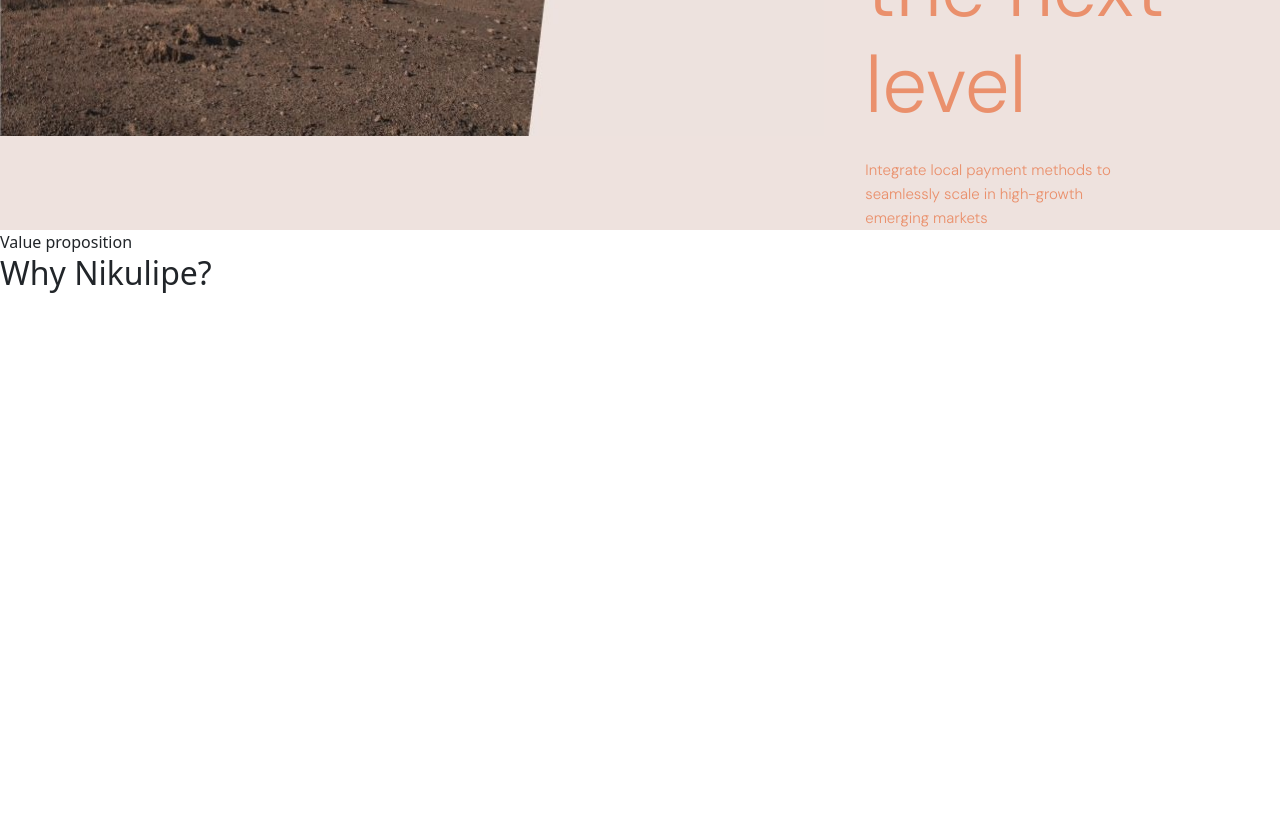
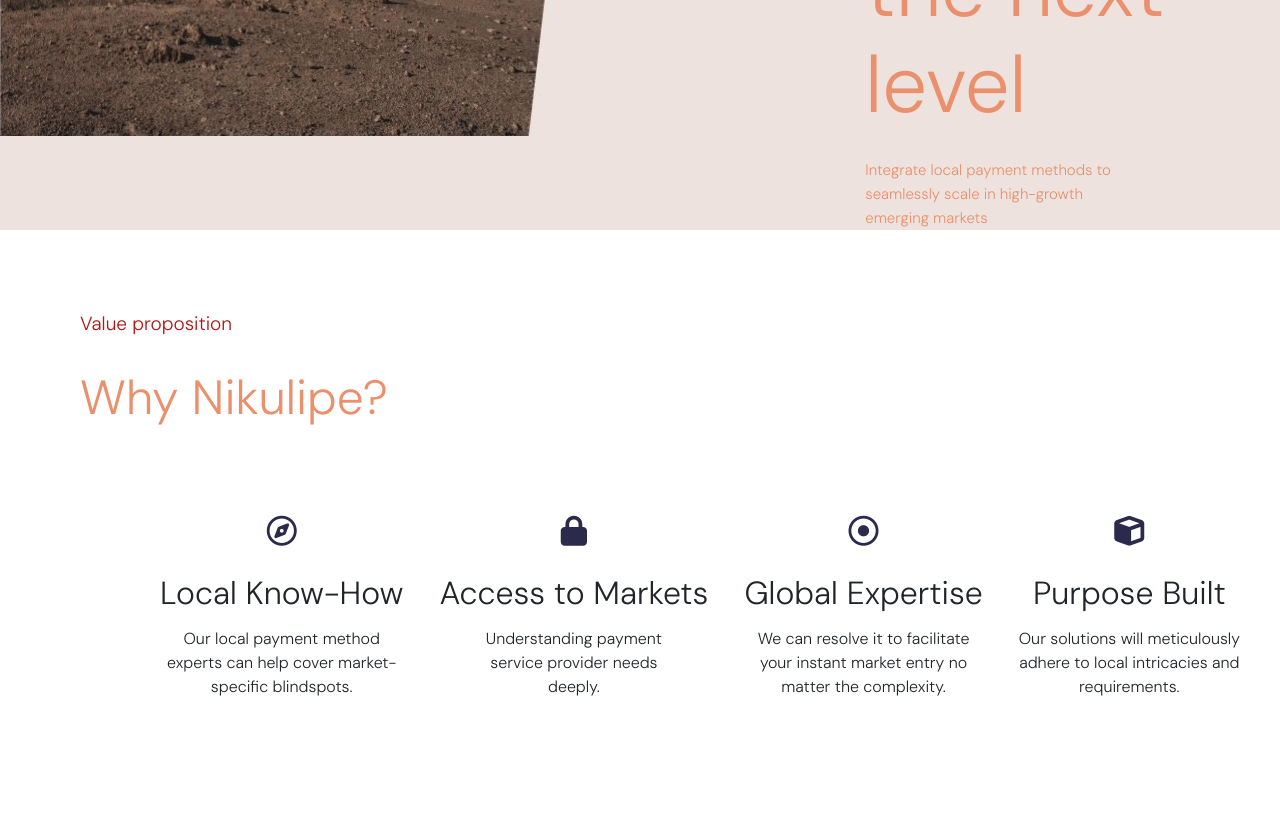
Before and after one commit to LeboneCodeSolutions/nikulipe, a plain HTML site: page index.html in a window 1280 px wide. Shown: the part 704-1531 px from the top of the page. Before the commit the page ends 1004 px from the top, so only its background shows below. Drawn offline with nearby package versions, Linux system fonts and the light colour scheme.

Commit message:
Version update

```diff
--- a/index.html
+++ b/index.html
@@ -20,13 +20,18 @@
     <link href="https://fonts.googleapis.com/css2?family=DM+Sans:opsz,wght@9..40,300&family=Inter&display=swap"
         rel="stylesheet">
 
+
+    <!--Font awesome icons-->
+    <link rel="stylesheet" href="https://cdnjs.cloudflare.com/ajax/libs/font-awesome/6.4.0/css/all.min.css"
+        integrity="sha384-..." crossorigin="anonymous" />
+
     <!--Css Import-->
     <link rel="stylesheet" href="styles.css">
     <title>Nikulipe</title>
 </head>
 
 <body>
-    <div class="bdy">
+
     <nav class="navbar navbar-expand-lg bg-body-tertiary">
         <div class="container-fluid">
             <a class="navbar-brand" href="#">nikulipe</a>
@@ -81,7 +86,7 @@
             </span>
         </div>
     </div>
-</div>
+    </div>
 
     <div class="mid">
         <div class="text-container-2">
@@ -89,14 +94,58 @@
                 Value proposition
             </span>
 
+            <div class="why-nikulipe">
+                <h2 class="why-nikulipe-text"> Why Nikulipe?</h2>
+            </div>
+        </div>
 
-            <div class="why-nikulipe">
-                <h2> Why Nikulipe?</h2>
+        <div class="container">
+            <div class="local-know-how">
+                <i class="fa-regular fa-compass"></i>
+                <h3>Local Know-How</h3>
+                <span class="description">
+                    Our local payment method <br>
+                    experts can help cover market-
+                    <br>specific blindspots.
+                </span>
+            </div>
+
+            <div class="access-to-the-markets">
+                <i class="fa-solid fa-lock"></i>
+                <h3>Access to Markets</h3>
+                <span class="description">
+                    Understanding payment<br>
+                    service provider needs
+                    <br>deeply.
+                </span>
+            </div>
+
+            <div class="global-expertise">
+                <i class="fa-regular fa-circle-dot"></i>
+                <h3>Global Expertise</h3>
+                <span class="description">
+                    We can resolve it to facilitate<br>
+                    your instant market entry no
+                    <br>matter the complexity.
+                </span>
+            </div>
+
+            <div class="purpose-built">
+                <i class="fa-solid fa-cube"></i>
+                <h3>Purpose Built</h3>
+                <span class="description">
+                    Our solutions will meticulously<br>
+                    adhere to local intricacies and
+                    <br>requirements.
+                </span>
             </div>
         </div>
 
     </div>
 
+    <div class="mid-section">
+        <img class="mid-section-img" src="/img library/Credit-copyright-Becca-Tapert-–-Unsplash-becca-tapert-391595-unsplash-mit-deli-dip-und-SOS-und-Rat-auf-Draht-Logo-1024x536.jpg">
+    </div>
 
 </body>
 
--- a/styles.css
+++ b/styles.css
@@ -1,10 +1,11 @@
 body {
-
+    font-family: 'DM Sans', sans-serif
 }
 
 .navbar {
     background-color: transparent !important;
     margin: 50px;
+
 }
 
 .navbar-brand {
@@ -17,7 +18,6 @@
     color: #EA906C;
     font-size: 15px;
     margin-left: 35px;
-    font-family: 'DM Sans', sans-serif;
     font-weight: lighter;
 }
 
@@ -33,24 +33,28 @@
 
 .main {
     display: flex;
-    align-items: center; /* Vertically center the content */
+    align-items: center;
+    /* Vertically center the content */
     background-color: #EEE2DE;
 }
 
 .img-container {
-    max-width: 80%; /* Adjust the width as needed */
+    max-width: 80%;
+    /* Adjust the width as needed */
 }
 
 .img-container img {
-    width: 122%; /* Make sure the image doesn't exceed its container */
+    width: 122%;
+    /* Make sure the image doesn't exceed its container */
 }
 
 .text-container {
-    margin-left:170px;
+    margin-left: 170px;
     color: #EA906C;
-    font-family: 'DM Sans', sans-serif;
+
     max-width: 50%;
-    padding: 0 20px; /* Add some padding for spacing */
+    padding: 0 20px;
+    /* Add some padding for spacing */
 }
 
 .main-body-txt {
@@ -64,6 +68,56 @@
 }
 
 
-.mid{
-background-color: white;
+.mid {
+    background-color: white;
+    margin-top: 80px;
+    margin-left: 80px;
 }
+
+
+
+.value-propositon {
+    font-size: 19px;
+    color: #B31312;
+}
+
+.why-nikulipe {
+    margin-top: 30px;
+}
+
+.why-nikulipe-text {
+    font-size: 48px;
+    color: #EA906C;
+}
+
+i{
+    font-size: 30px;
+    color: #2B2A4C;
+}
+
+.container {
+    display: flex;
+    justify-content: space-around;
+    text-align: center;
+    margin-top: 90px;
+    margin-left: 50px;
+}
+
+h3{
+    font-size: 32px;
+    margin-top: 25px;
+    margin-bottom: 15px;
+}
+
+.description{
+    font-size: 16px;
+    margin-top: 25px;
+
+}
+
+.mid-section-img{
+    margin-top: 150px;
+    margin-left: 150px;
+    width:80%;
+    height: 2%;
+}
```
Also changed, not shown: img library/Credit-copyright-Becca-Tapert-–-Unsplash-becca-tapert-391595-unsplash-mit-deli-dip-und-SOS-und-Rat-auf-Draht-Logo-1024x536.jpg (added).
